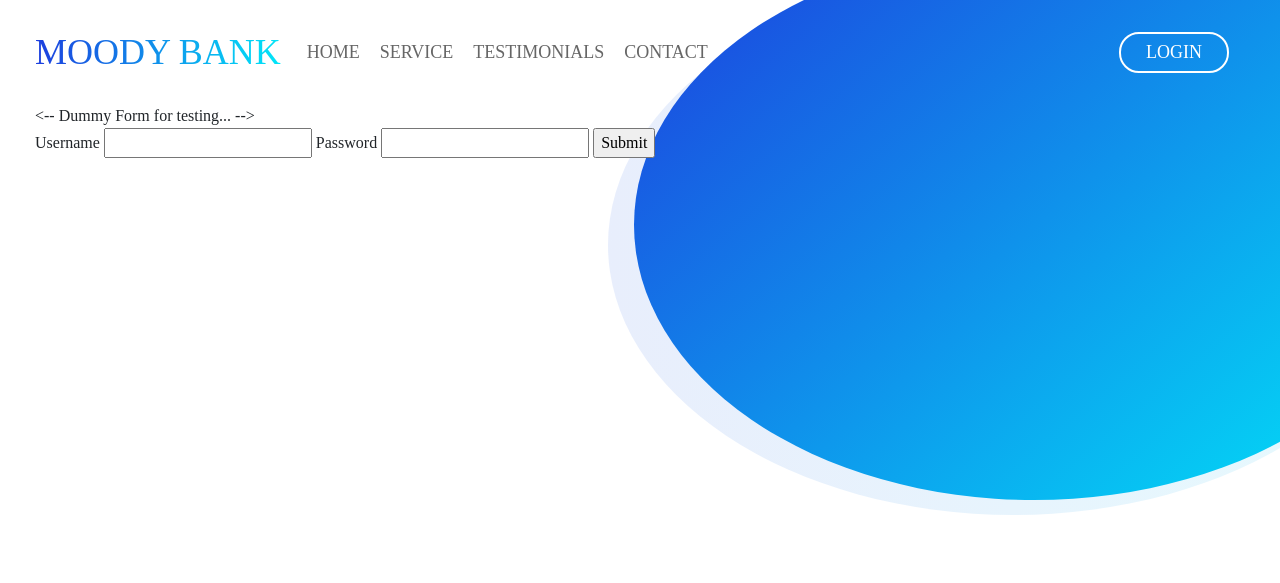
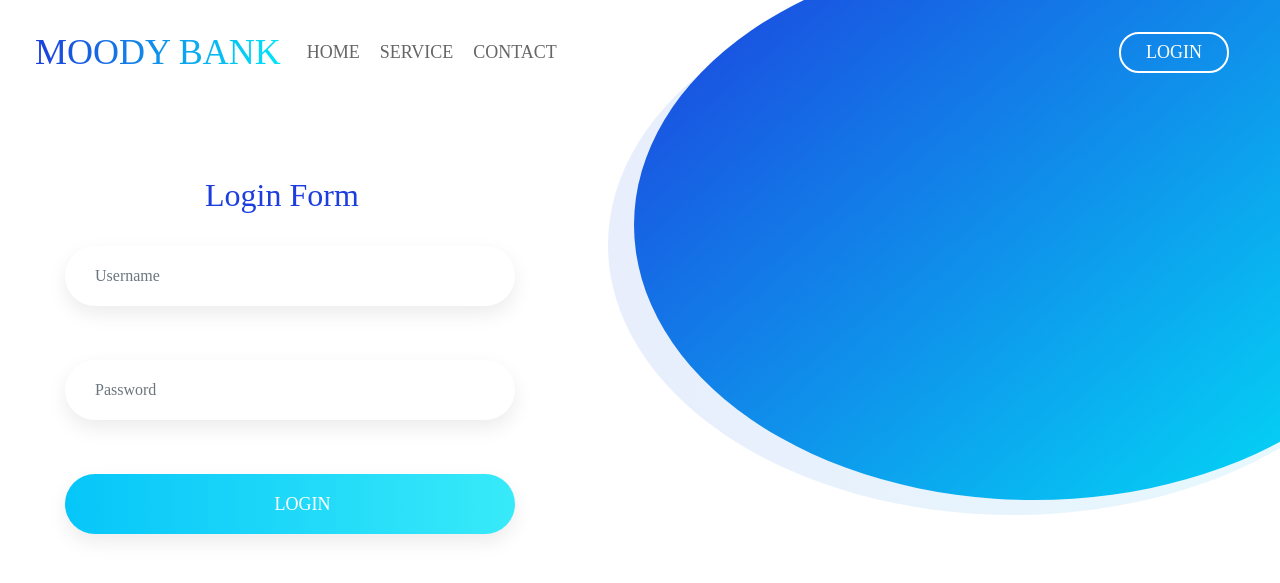
Before and after one commit to tejoyv/retailmanagement, a Flask app: page /login in a window 1280 px wide; the page is wider, and only the part inside the window is pictured. Shown: the top 583 px of that part. Run offline with Flask 2, Linux system fonts and the light colour scheme; some libraries are stand-ins or nearby versions; some web fonts are replaced.

Commit message:
Login Form design + fixes

```diff
--- a/application/forms.py
+++ b/application/forms.py
@@ -4,10 +4,10 @@
 from application.models import User,Customer
 
 class LoginForm(FlaskForm):
-	username = StringField("Username", validators=[DataRequired(), Length(min=8)])
-	password = PasswordField("Password", validators=[DataRequired()])
+	username = StringField("Username", validators=[DataRequired(), Length(min=8)],render_kw={"placeholder": "Username"})
+	password = PasswordField("Password", validators=[DataRequired()],render_kw={"placeholder": "Password"})
 
-	submit = SubmitField("Submit")
+	submit = SubmitField("Login")
 
 	def validate_password(self, password):
 		if len(password.data) != 10:
--- a/application/templates/layout.html
+++ b/application/templates/layout.html
@@ -58,7 +58,6 @@
                 <ul class="navbar-nav mr-auto">
                     <li class="nav-item"><a class="nav-link" href="{{ url_for('home') }}">Home</a></li>
                     <li class="nav-item"><a class="nav-link" href="#services">Service</a></li>
-                    <li class="nav-item"><a class="nav-link" href="#testinomials">Testimonials</a></li>
                     <li class="nav-item"><a class="nav-link" href="#contact">Contact</a></li>
                 </ul>
                 {% endif %}
--- a/application/templates/login.html
+++ b/application/templates/login.html
@@ -1,17 +1,29 @@
 {% extends 'layout.html' %}
 {% block content %}
-<-- Dummy Form for testing... -->
-<form action="" method="POST">
+<br/>
+<br/>
+<footer class="container-fluid" id="gtco-footer">
+	<form action="" method="POST" novalidate>
 	{{ form.hidden_tag() }}
-	{{ form.username.label }}
-	{{ form.username }}
-	{{ form.password.label }}
-	{{ form.password }}
-	{{ form.submit }}
+	<div class="container">
+		<div class="row">
+			<div class="col-lg-6" id="contact">
+				<br />
+				<h2 style="color:#1d3ede;margin-left: 140px;">
+					<centre>Login Form </centre>
+				</h2><br/>
+				{{ form.username(class="form-control") }}<br/>
+				{{ form.password(class="form-control") }}<br/>
+				{{ form.submit(class="submit-button") }}<br/>
+
 				<div>
 					{% for error in form.password.errors %}
 						<span>{{ error }}</span>
 					{% endfor %}
 				</div>
+
+			</div>
 			</form>
+</footer>
+
 {% endblock content %}
```
Also changed, not shown: application/templates/create_customer.html (+13 -0 lines), application/templates/view_accounts_status.html (+24 -11 lines), application/templates/view_customers_status.html (+21 -11 lines), requirements.txt (+0 -8 lines). Lines whose indentation alone changed are shown as unchanged.
